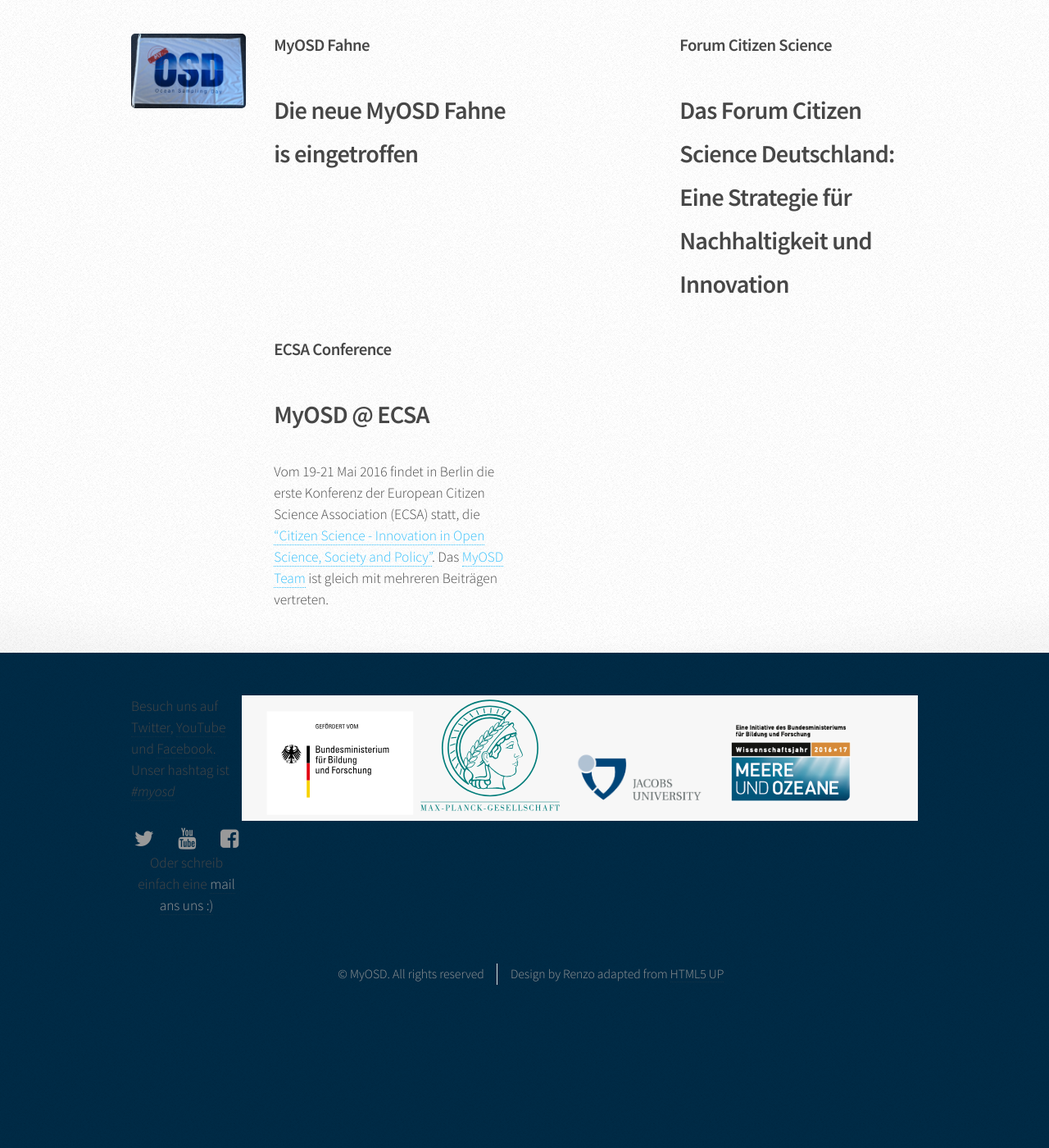
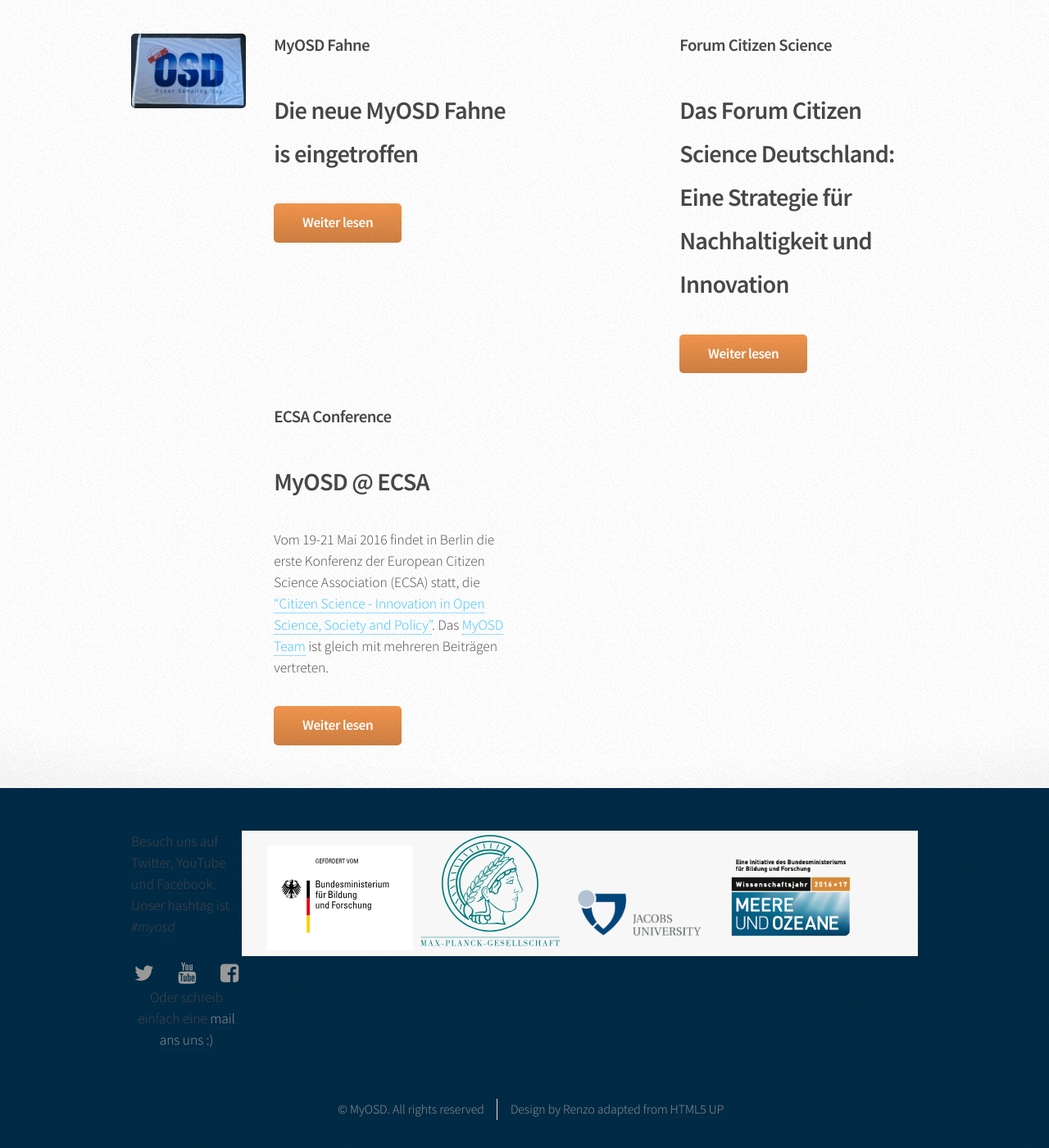
Before and after one commit to myosd/myosd.github.io, a Jekyll site: the page built from index.html, in a window 1280 px wide and 1400 px high, scrolled down 1901 px. Shown: the whole window at 82% size. Built offline with Jekyll 4.4.1, drawn with Linux system fonts in a browser that asks for light colours; the list of posts is cut into pages by our own code; before the commit the page ends 3185 px from its top, so only the background shows below that.

Commit message:
added button with links to article

```diff
--- a/aktuelles/index.html
+++ b/aktuelles/index.html
@@ -20,7 +20,7 @@ layout: default
 									<section class="12u">
 										<div class="box post">
                                             {% if post.featured %}
-											<a href="#" class="image left">
+											<a href="{{ site.baseurl }}{{ post.url }}" class="image left">
                                                 <img src="{{ site.baseurl }}{{ post.featured }}" alt="">
                                             </a>
                                             {% endif%}
--- a/index.html
+++ b/index.html
@@ -87,13 +87,16 @@ Proben genommen? Welche Ergebnisse haben wir?</a></p>
                 <section class="6u">
                     <div class="box post">
                         {% if post.featured %}
-                        <a href="{{ post.url }}" class="image left">
+                        <a href="{{ site.baseurl }}{{ post.url }}" class="image left">
                             <img src="{{ site.baseurl }}{{ post.featured }}" alt="">
                         </a>
                         {% endif%}
                         <div class="inner">
                             <h3>{{ post.title}}</h3>
                             <p>{{ post.excerpt}}</p>
+                            <footer>
+                                <a href="{{ site.baseurl }}{{ post.url }}" class="button">Weiter lesen</a>
+                            </footer>
                         </div>
                     </div>
                 </section>
```
Also changed, not shown: _posts/2016-03-15-ForumCitSci.md (+2 -0 lines).
